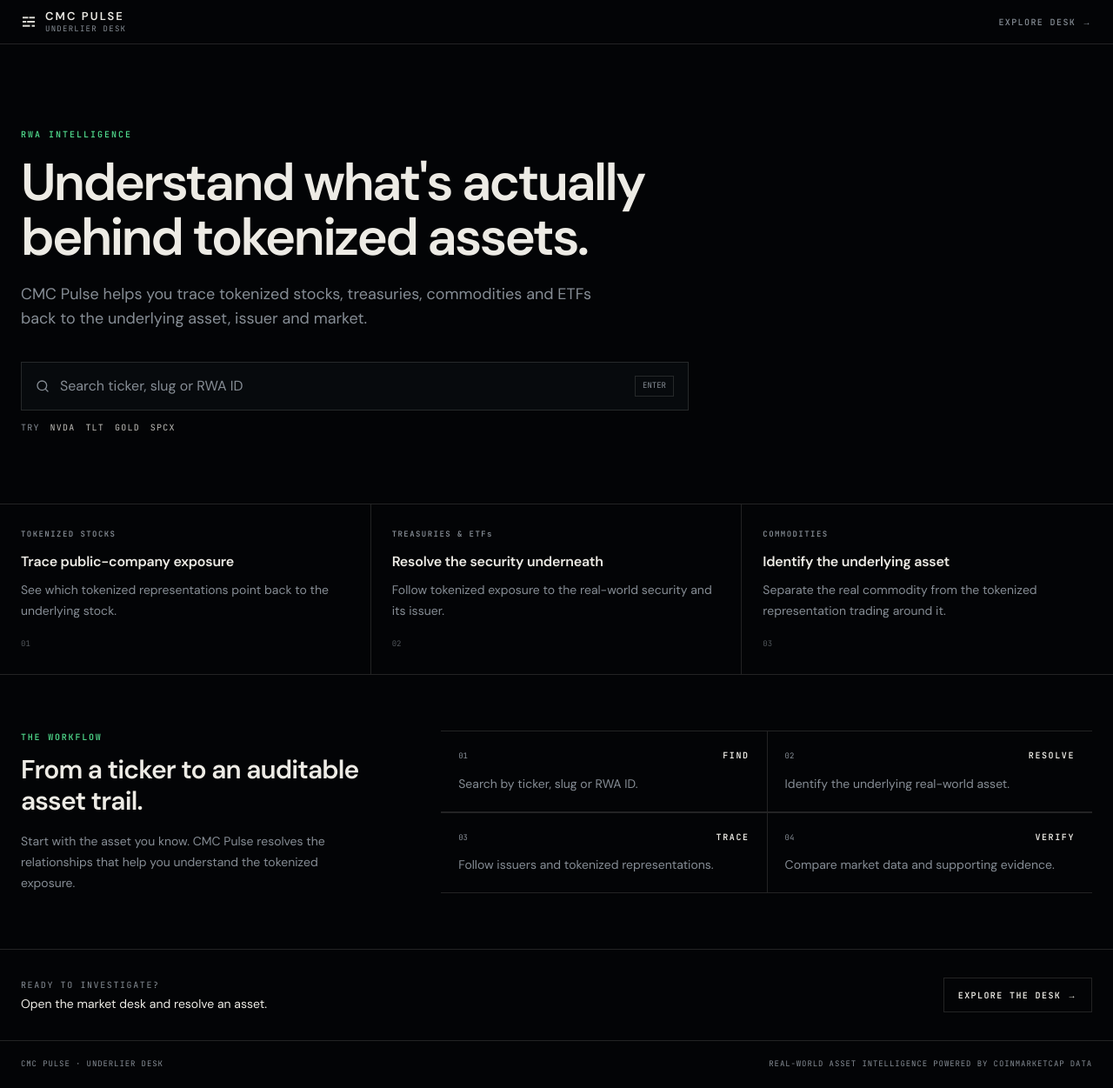
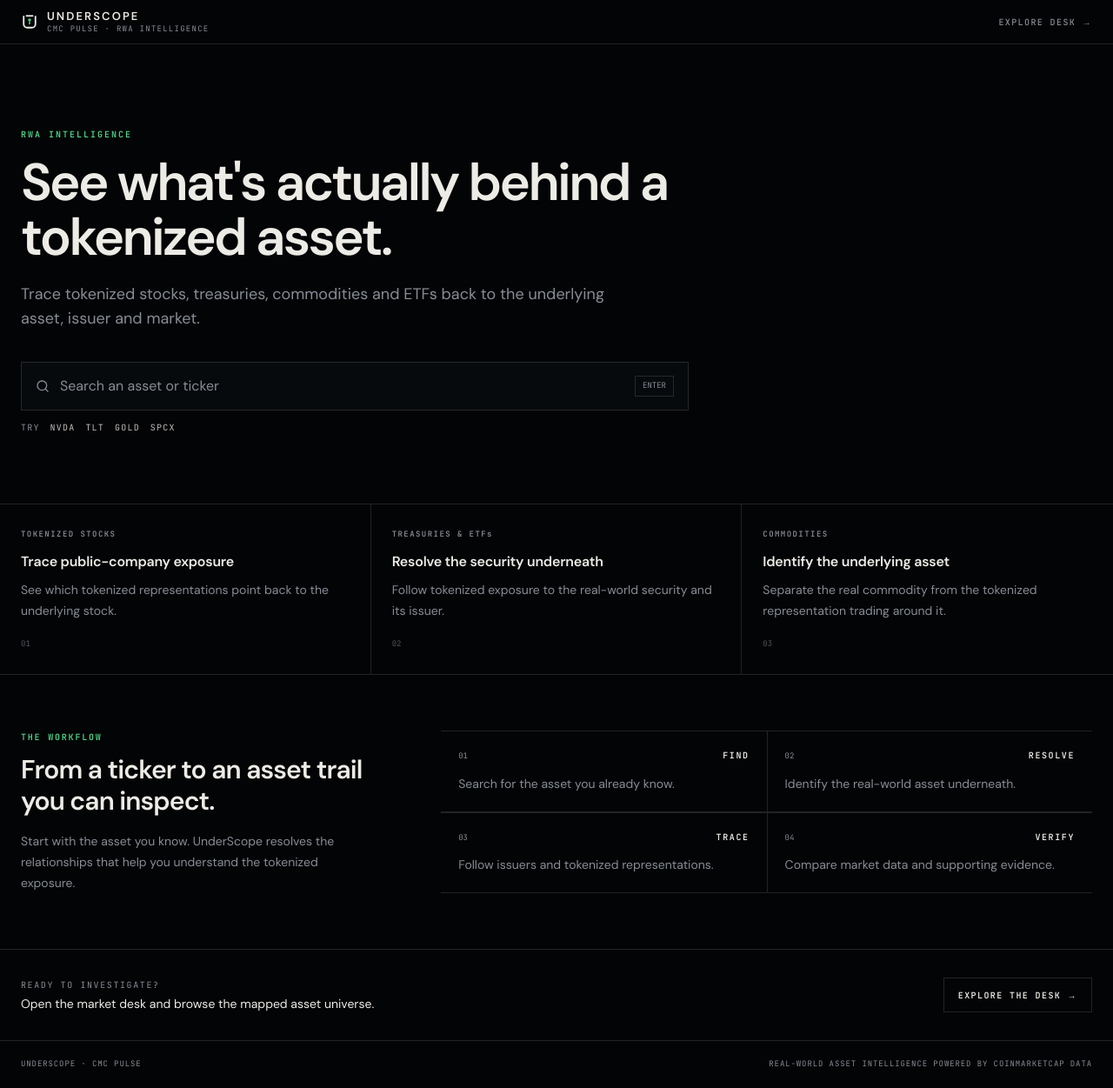
Before and after one commit to PinnacleCryptNG/cmc-pulse, a Next.js app: page / in a window 1280 px wide. Shown: the whole page at 87% size. Built offline with nearby package versions, Linux system fonts and the light colour scheme.

Commit message:
Make UnderScope the first-time user start experience

```diff
--- a/app/page.tsx
+++ b/app/page.tsx
@@ -1,5 +1,7 @@
 import Link from "next/link";
+import { redirect } from "next/navigation";
 import { Search } from "lucide-react";
+import { getScreener } from "@/lib/cmc/service";
 
 const EXAMPLES = ["NVDA", "TLT", "GOLD", "SPCX"] as const;
 
@@ -22,22 +24,39 @@
 ] as const;
 
 const STEPS = [
-  ["01", "FIND", "Search by ticker, slug or RWA ID."],
-  ["02", "RESOLVE", "Identify the underlying real-world asset."],
+  ["01", "FIND", "Search for the asset you already know."],
+  ["02", "RESOLVE", "Identify the real-world asset underneath."],
   ["03", "TRACE", "Follow issuers and tokenized representations."],
   ["04", "VERIFY", "Compare market data and supporting evidence."],
 ] as const;
 
-export default function HomePage() {
+export const dynamic = "force-dynamic";
+
+export default async function HomePage({
+  searchParams,
+}: {
+  searchParams: Promise<Record<string, string | string[] | undefined>>;
+}) {
+  const params = await searchParams;
+  const query = typeof params.q === "string" ? params.q.trim() : "";
+
+  if (query) {
+    const data = await getScreener({ q: query, start: 1, limit: 5 });
+    if (data.assets.length === 1) {
+      redirect(`/asset/${data.assets[0].rwaId}`);
+    }
+    redirect(`/explore?q=${encodeURIComponent(query)}`);
+  }
+
   return (
     <div className="min-h-full bg-background text-foreground">
       <header className="border-b border-border">
         <div className="mx-auto flex w-full max-w-[88rem] items-center justify-between px-4 py-3 sm:px-6">
-          <Link href="/" className="flex items-center gap-2.5" aria-label="CMC Pulse home">
-            <DeskMark />
+          <Link href="/" className="flex items-center gap-2.5" aria-label="UnderScope home">
+            <BrandMark />
             <span className="leading-none">
-              <span className="block text-[13px] font-semibold uppercase tracking-[0.16em]">CMC Pulse</span>
-              <span className="mt-1 block font-mono text-[9px] uppercase tracking-[0.14em] text-muted-foreground">Underlier Desk</span>
+              <span className="block text-[13px] font-semibold uppercase tracking-[0.16em]">UnderScope</span>
+              <span className="mt-1 block font-mono text-[9px] uppercase tracking-[0.14em] text-muted-foreground">CMC Pulse · RWA intelligence</span>
             </span>
           </Link>
           <Link
@@ -54,21 +73,21 @@
           <div className="max-w-4xl">
             <p className="font-mono text-[10px] font-semibold uppercase tracking-[0.2em] text-up">RWA intelligence</p>
             <h1 className="mt-4 max-w-3xl text-4xl font-semibold leading-[1.05] tracking-[-0.045em] sm:text-6xl">
-              Understand what&apos;s actually behind tokenized assets.
+              See what&apos;s actually behind a tokenized asset.
             </h1>
             <p className="mt-5 max-w-2xl text-base leading-7 text-muted-foreground sm:text-lg">
-              CMC Pulse helps you trace tokenized stocks, treasuries, commodities and ETFs back to the underlying asset, issuer and market.
+              Trace tokenized stocks, treasuries, commodities and ETFs back to the underlying asset, issuer and market.
             </p>
           </div>
 
-          <form action="/explore" method="get" className="mt-9 max-w-3xl">
-            <label htmlFor="start-search" className="sr-only">Search ticker, slug or RWA ID</label>
+          <form action="/" method="get" className="mt-9 max-w-3xl">
+            <label htmlFor="start-search" className="sr-only">Search an asset</label>
             <div className="flex h-14 items-center border border-border bg-surface px-4 transition-colors focus-within:border-foreground/50">
               <Search className="mr-3 size-4 shrink-0 text-muted-foreground" aria-hidden />
               <input
                 id="start-search"
                 name="q"
-                placeholder="Search ticker, slug or RWA ID"
+                placeholder="Search an asset or ticker"
                 className="min-w-0 flex-1 bg-transparent text-sm outline-none placeholder:text-muted-foreground sm:text-base"
                 autoComplete="off"
               />
@@ -102,8 +121,8 @@
           <div className="grid gap-10 lg:grid-cols-[minmax(0,0.7fr)_minmax(0,1.3fr)] lg:gap-20">
             <div>
               <p className="font-mono text-[10px] font-semibold uppercase tracking-[0.18em] text-up">The workflow</p>
-              <h2 className="mt-3 max-w-md text-2xl font-semibold tracking-[-0.03em] sm:text-3xl">From a ticker to an auditable asset trail.</h2>
-              <p className="mt-4 max-w-md text-sm leading-6 text-muted-foreground">Start with the asset you know. CMC Pulse resolves the relationships that help you understand the tokenized exposure.</p>
+              <h2 className="mt-3 max-w-md text-2xl font-semibold tracking-[-0.03em] sm:text-3xl">From a ticker to an asset trail you can inspect.</h2>
+              <p className="mt-4 max-w-md text-sm leading-6 text-muted-foreground">Start with the asset you know. UnderScope resolves the relationships that help you understand the tokenized exposure.</p>
             </div>
             <div className="grid border-y border-border sm:grid-cols-2">
               {STEPS.map(([number, label, body]) => (
@@ -123,7 +142,7 @@
           <div className="mx-auto flex w-full max-w-[88rem] flex-col gap-5 px-4 py-8 sm:flex-row sm:items-center sm:justify-between sm:px-6">
             <div>
               <p className="font-mono text-[10px] uppercase tracking-[0.16em] text-muted-foreground">Ready to investigate?</p>
-              <p className="mt-1 text-sm text-foreground">Open the market desk and resolve an asset.</p>
+              <p className="mt-1 text-sm text-foreground">Open the market desk and browse the mapped asset universe.</p>
             </div>
             <Link href="/explore" className="inline-flex h-10 items-center justify-center border border-border px-4 font-mono text-[10px] font-semibold uppercase tracking-[0.14em] hover:border-foreground/50">
               Explore the desk →
@@ -134,7 +153,7 @@
 
       <footer className="border-t border-border">
         <div className="mx-auto flex w-full max-w-[88rem] flex-col gap-1 px-4 py-5 font-mono text-[9px] uppercase tracking-[0.1em] text-muted-foreground sm:flex-row sm:items-center sm:justify-between sm:px-6">
-          <span>CMC Pulse · Underlier Desk</span>
+          <span>UnderScope · CMC Pulse</span>
           <span>Real-world asset intelligence powered by CoinMarketCap data</span>
         </div>
       </footer>
@@ -142,10 +161,13 @@
   );
 }
 
-function DeskMark() {
+function BrandMark() {
   return (
-    <svg width="18" height="18" viewBox="0 0 18 18" aria-hidden className="shrink-0 text-foreground">
-      <path fill="currentColor" fillOpacity="0.92" d="M2 3.2h6.5v2.1H2zM9.5 3.2H16v2.1H9.5zM2 7.95h4.2v2.1H2zM7.2 7.95H16v2.1H7.2zM2 12.7h8.5v2.1H2zM12.5 12.7H16v2.1h-3.5z" />
+    <svg width="20" height="20" viewBox="0 0 20 20" fill="none" aria-hidden className="shrink-0">
+      <path d="M3.25 3.25v9.5a4 4 0 0 0 4 4h5.5a4 4 0 0 0 4-4v-9.5" stroke="currentColor" strokeWidth="1.8" />
+      <path d="M5.75 3.25h8.5" stroke="currentColor" strokeWidth="1.8" />
+      <circle cx="10" cy="8" r="1.7" fill="var(--up)" />
+      <path d="M10 9.7v3.2" stroke="var(--up)" strokeWidth="1.5" />
     </svg>
   );
 }
```
